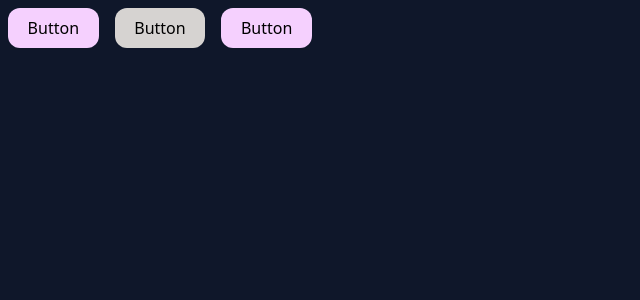
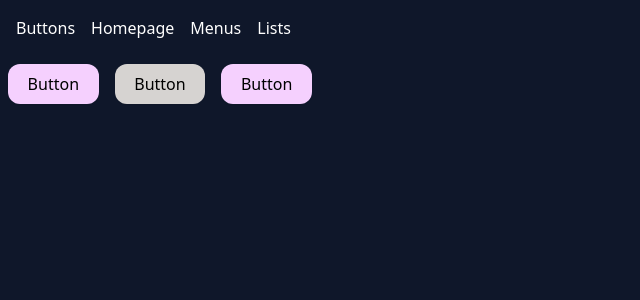
Before and after one commit to seculiraul/creative-components, a React (Create React App) app: page /buttons in a window 1280 px wide. Shown: the top 300 px of the page, without its empty margins (0-640 px from the left). Built offline with nearby package versions, Linux system fonts and the light colour scheme; the HTML template or start-up script is replaced by a standard one.

Commit message:
added a small navbar

```diff
--- a/src/App.js
+++ b/src/App.js
@@ -1,10 +1,12 @@
 import { Route, Routes } from 'react-router'
 import ButtonsMain from './components/buttons/ButtonsMain'
 import Homepage from './components/hompage/homepage'
+import Navbar from './components/navbar/navbar'
 
 const App = () => {
   return (
     <div className="h-screen bg-slate-900">
+      <Navbar />
       <Routes>
         <Route path="/buttons" element={<ButtonsMain />} />
         <Route path="/home" element={<Homepage />} />
--- /dev/null
+++ b/src/components/navbar/navbar.js
@@ -0,0 +1,16 @@
+import { Link } from 'react-router-dom'
+
+const Navbar = () => {
+  return (
+    <div className="flex flex-row gap-4 p-4">
+      <Link to={'/buttons'} className="text-white">
+        Buttons
+      </Link>
+      <Link className="text-white">Homepage</Link>
+      <Link className="text-white">Menus</Link>
+      <Link className="text-white">Lists</Link>
+    </div>
+  )
+}
+
+export default Navbar
```
